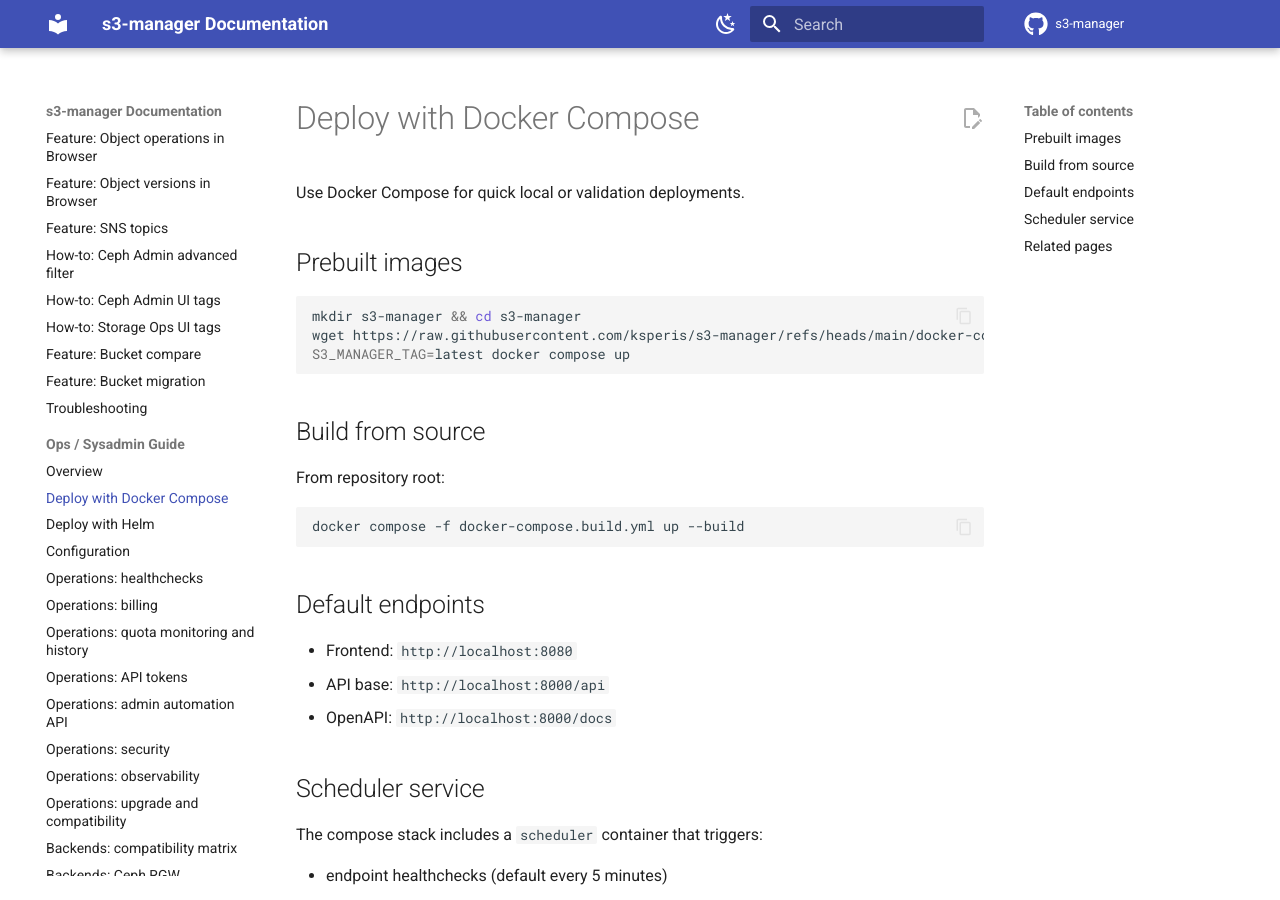
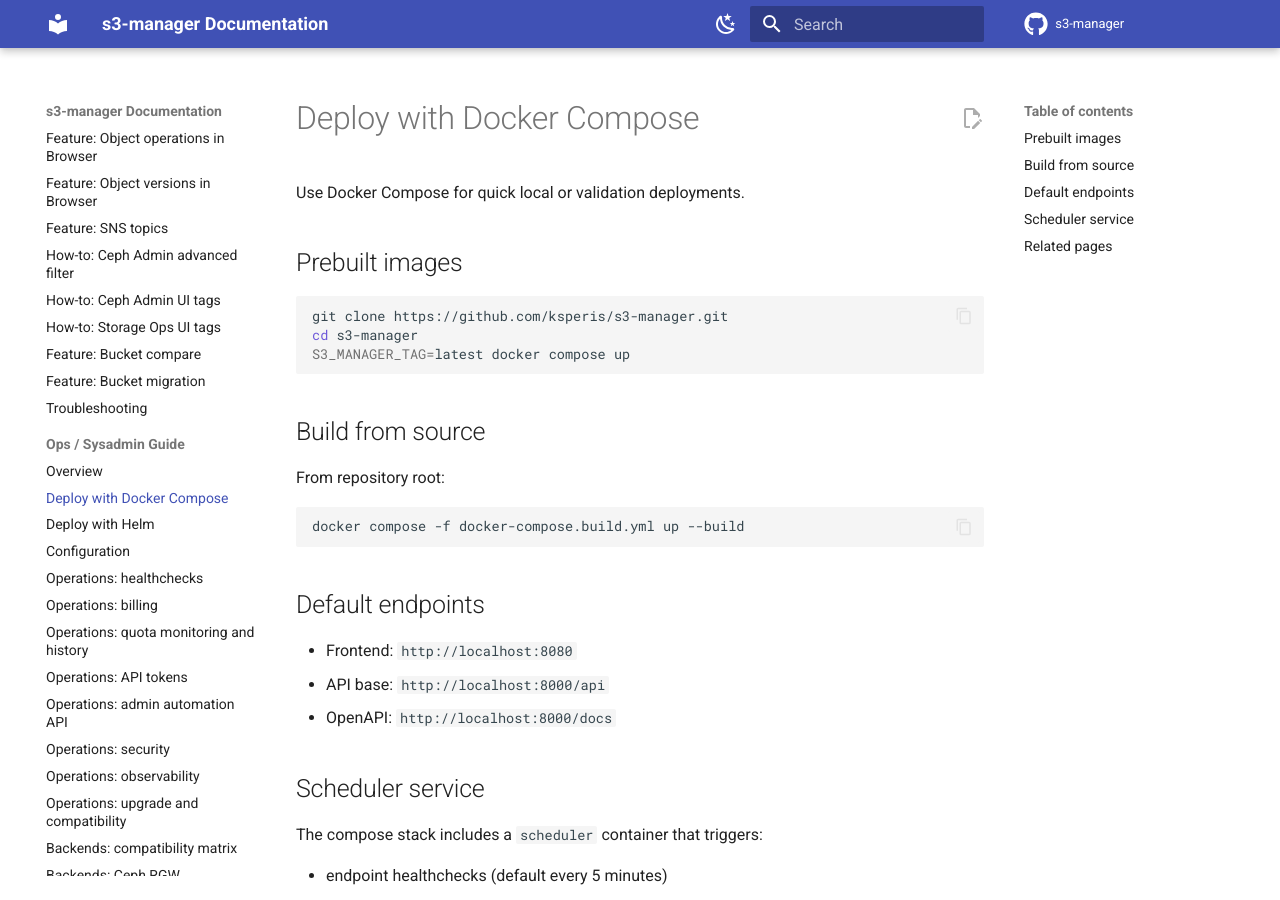
Before and after one commit to ksperis/s3-manager, an MkDocs documentation site: the page built from doc/docs/ops/deploy-docker-compose.md, in a window 1280 px wide and 900 px high. Built offline with MkDocs 1.6.1 and Material for MkDocs 9.7.7, drawn with Linux system fonts in a browser that asks for light colours; comment, search, counter and statistics services are not loaded.

Commit message:
docs: update compose deployment instructions

````diff
--- a/doc/docs/ops/deploy-docker-compose.md
+++ b/doc/docs/ops/deploy-docker-compose.md
@@ -5,8 +5,8 @@
 ## Prebuilt images
 
 ```bash
-mkdir s3-manager && cd s3-manager
-wget https://raw.githubusercontent.com/ksperis/s3-manager/refs/heads/main/docker-compose.yml
+git clone https://github.com/ksperis/s3-manager.git
+cd s3-manager
 S3_MANAGER_TAG=latest docker compose up
 ```
 
````
